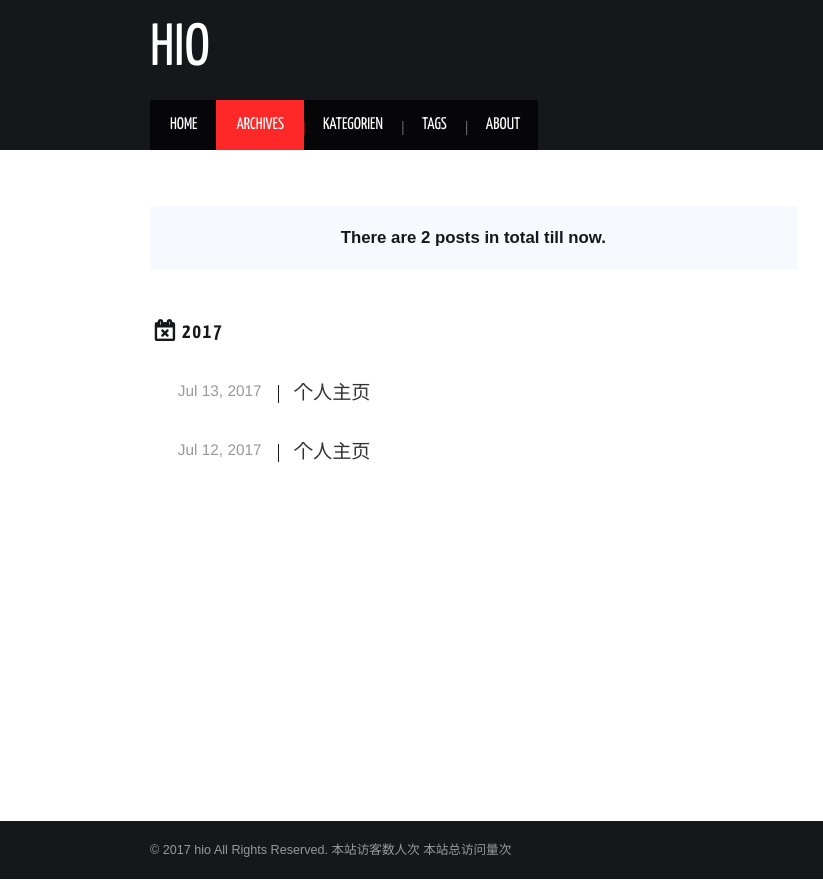
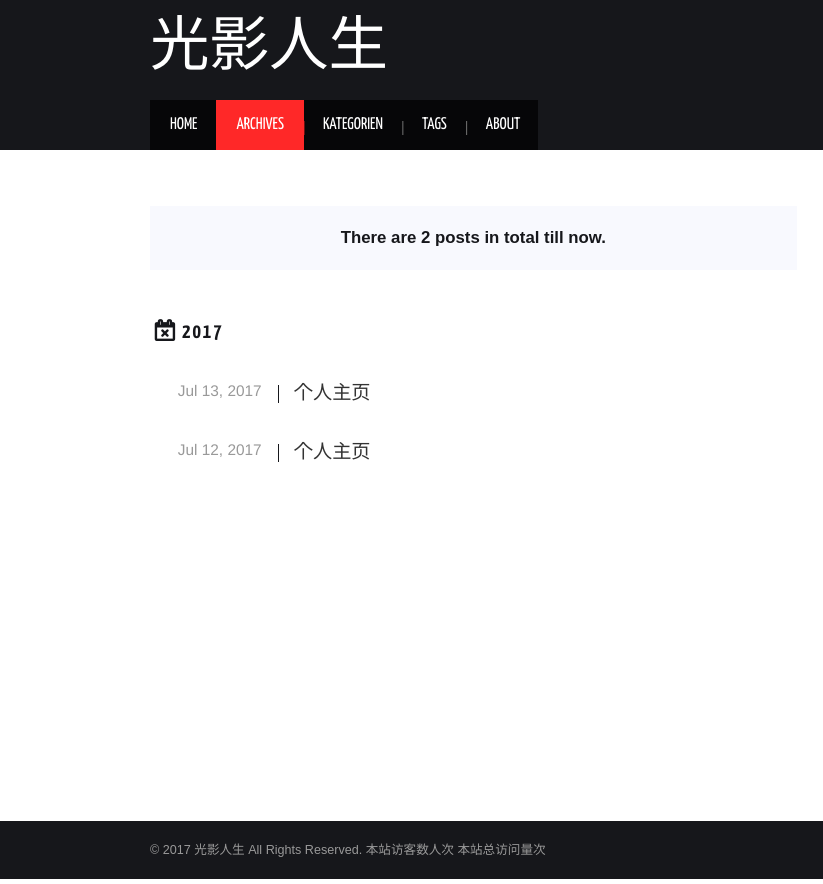
Before and after one commit to haioGG/haioGG.github.io, a plain HTML site: page archives/2017/07/index.html in a window 1280 px wide. Shown: the full height of the page, 0-823 px from the left. Drawn offline with nearby package versions, Linux system fonts and the light colour scheme; some packages are replaced by stand-ins of ours; no server answers; a script that the page names is missing; a web font is replaced by a local one.

Commit message:
Site updated: 2017-07-14 11:31:28

```diff
--- a/archives/2017/07/index.html
+++ b/archives/2017/07/index.html
@@ -3,20 +3,20 @@
 <head>
   <meta charset="utf-8">
 
-  <title>archiv: 2017/7 | hio</title>
+  <title>archiv: 2017/7 | 光影人生</title>
   <meta name="viewport" content="width=device-width, initial-scale=1, maximum-scale=1">
 
 
 
 
   <meta property="og:type" content="website">
-<meta property="og:title" content="hio">
+<meta property="og:title" content="光影人生">
 <meta property="og:url" content="http://yoursite.com/archives/2017/07/index.html">
-<meta property="og:site_name" content="hio">
+<meta property="og:site_name" content="光影人生">
 <meta name="twitter:card" content="summary">
-<meta name="twitter:title" content="hio">
+<meta name="twitter:title" content="光影人生">
 
-    <link rel="alternate" href="/atom.xml" title="hio" type="application/atom+xml">
+    <link rel="alternate" href="/atom.xml" title="光影人生" type="application/atom+xml">
 
   <link rel="icon" href="/css/images/favicon.ico">
 
@@ -71,7 +71,7 @@ var themeMenus = {};
 
           <h1 class="site-title">
 
-              <a href="/" title="hio" rel="home"> hio </a>
+              <a href="/" title="光影人生" rel="home"> 光影人生 </a>
 
           </h1>
 
@@ -348,7 +348,7 @@ var themeMenus = {};
 
   <div class="clearfix container">
       <div class="site-info">
-	      &copy; 2017 hio All Rights Reserved.
+	      &copy; 2017 光影人生 All Rights Reserved.
 
             <span id="busuanzi_container_site_uv">
               本站访客数<span id="busuanzi_value_site_uv"></span>人次
```
Also changed, not shown: 2017/07/12/hello-world/index.html (+5 -5 lines), 2017/07/13/newText/index.html (+5 -5 lines), archives/2017/index.html (+7 -7 lines), archives/index.html (+7 -7 lines), index.html (+7 -7 lines).
